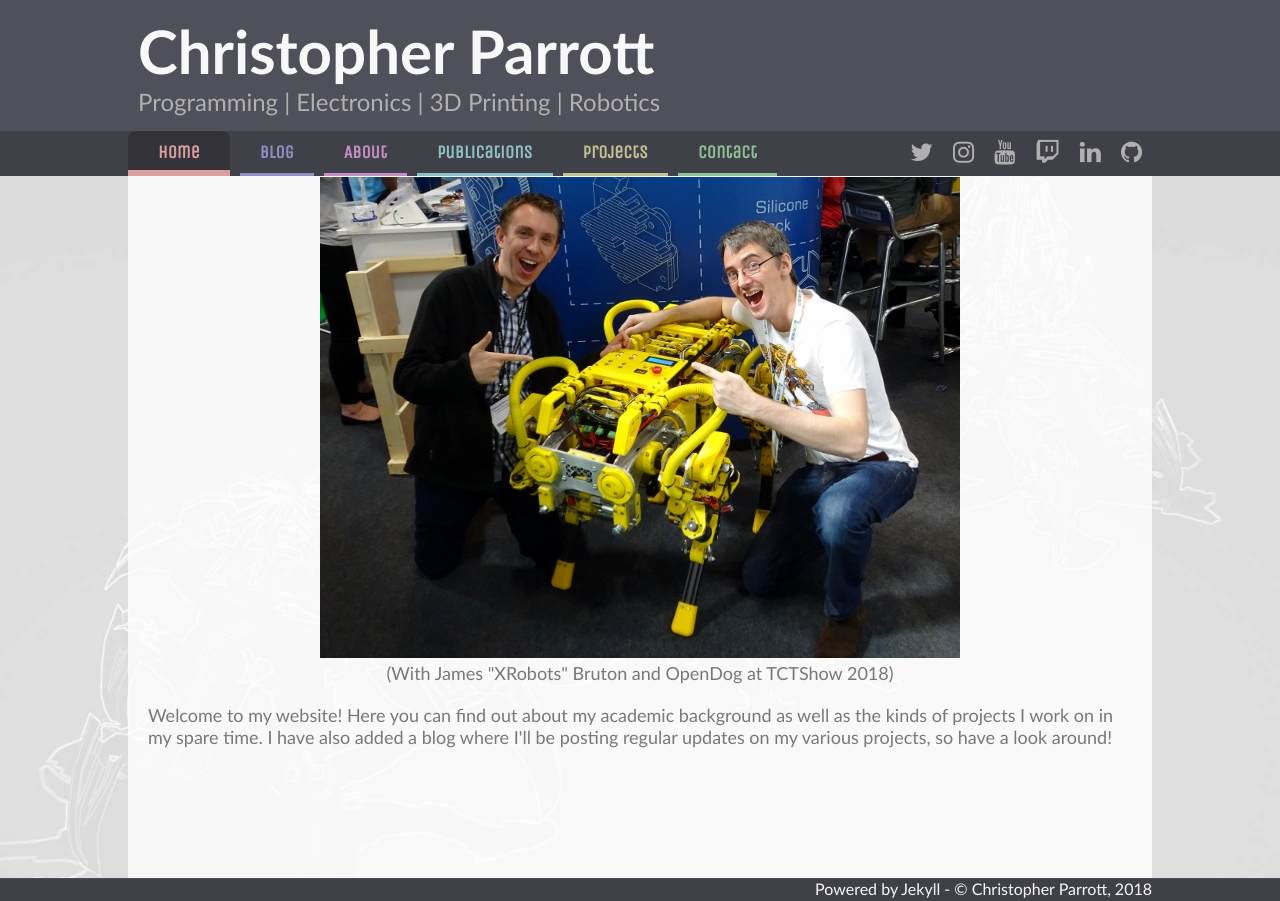
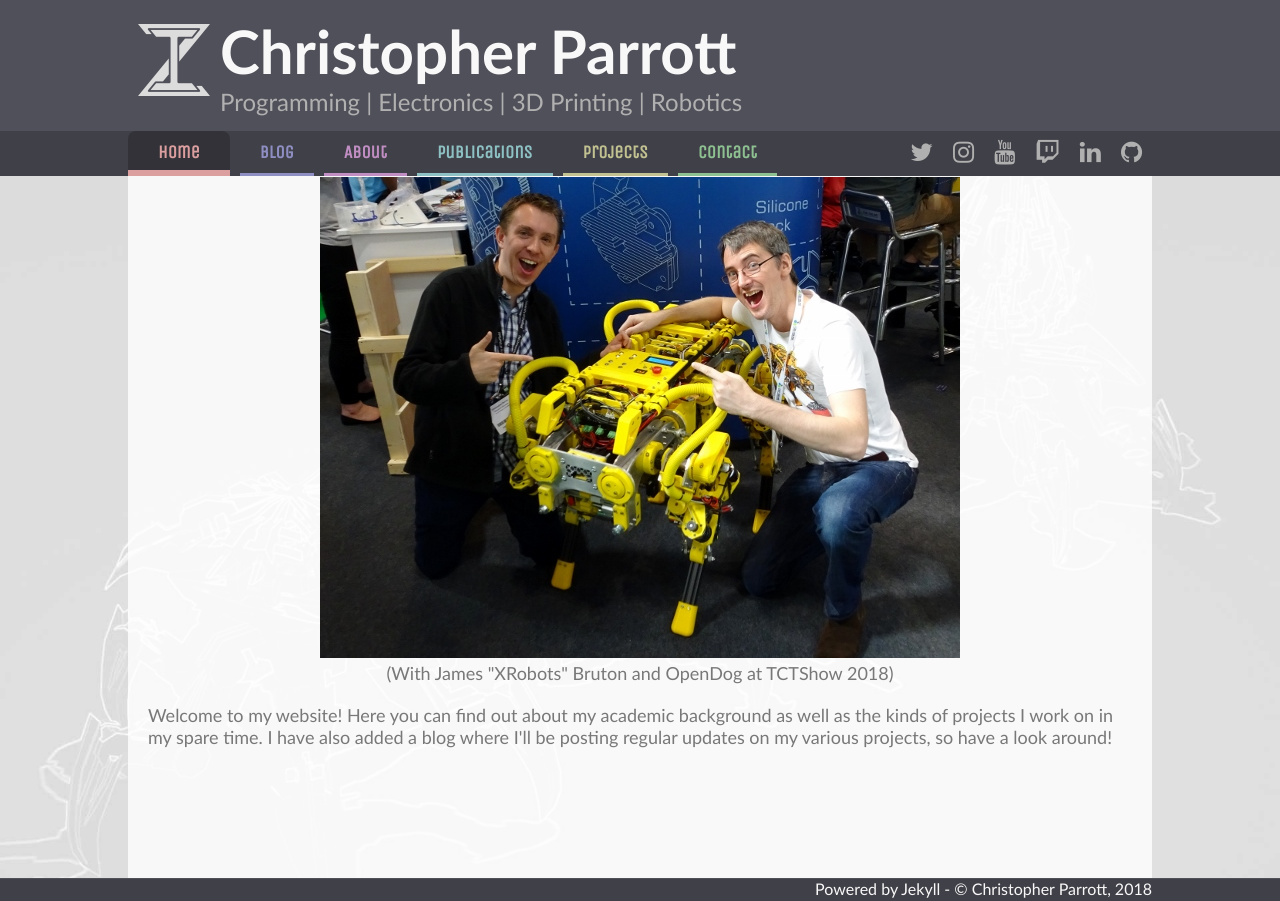
Before and after one commit to christophertmparrott/christophertmparrott.github.io, a Jekyll site: the page built from index.html, in a window 1280 px wide. Built offline with Jekyll 4.4.1, drawn with Linux system fonts in a browser that asks for light colours; some web fonts are replaced.

Commit message:
Added logo to top banner

```diff
--- a/_layouts/default.html
+++ b/_layouts/default.html
@@ -22,6 +22,7 @@
 	<body>
 		<header>
 			<div class="column">
+				<img src="/images/logoZI.png" alt="ZI"/>
 				<h1>Christopher Parrott</h1>
 				<h2>Programming | Electronics | 3D Printing | Robotics</h2>
 			</div>
--- a/css/main.css
+++ b/css/main.css
@@ -38,7 +38,8 @@ header  h1 {
 	font-weight: bold;
 	font-family: 'Iceland', Calibri, Arial, sans-serif;
 	padding-bottom: 0px;
-	transition: font-size .5s;
+	padding-left: 92px;
+	transition: font-size .5s, padding-left .5s;
 }
 
 header  h2 {
@@ -47,11 +48,20 @@ header  h2 {
 	font-family: 'Iceland', Calibri, Arial, sans-serif;
 	text-align: left;
 	padding-bottom: 15px;
-	padding-left: 10px;
+	padding-left: 92px;
 	white-space: nowrap;
 	text-decoration: none;
 	margin-bottom: 0px;
-	transition: font-size .5s;
+	transition: font-size .5s, padding-left .5s;
+}
+
+header img {
+	position: absolute;
+	padding-left: 10px;
+	padding-top: 24px;
+	width: 72px;
+	height: 72px;
+	transition: width .5s, height .5s, padding-top .5s;
 }
 
 footer {
@@ -201,8 +211,9 @@ p, article ul > li{
 	h2 { font-size: 30px; }
 	h3 { font-size: 22px; }
 	strong { font-size: 20px; }
-	header h1 {font-size: 44px; }
-	header h2 {font-size: 18px; }
+	header h1 {font-size: 44px; padding-left: 70px; }
+	header h2 {font-size: 18px; padding-left: 70px; }
+	header img {width: 55px; height: 55px; padding-top: 21px;}
 	footer {font-size: 14px; height: 20px; bottom: 20px; }
 	.box {padding-top: 146px; padding-left: 10px; padding-right: 10px; }
 }
@@ -212,8 +223,9 @@ p, article ul > li{
 	h2 { font-size: 26px; }
 	h3 { font-size: 20px; }
 	strong { font-size: 16px; }
-	header h1 {font-size: 30px; padding-top: 10px; }
-	header h2 {font-size: 12px; padding-bottom: 10px; }
+	header h1 {font-size: 30px; padding-top: 10px; padding-left: 51px; }
+	header h2 {font-size: 12px; padding-bottom: 10px; padding-left: 51px; }
+	header img {width: 36px; height: 36px; padding-top: 15px;}
 	footer {font-size: 10px; height: 16px; bottom: 16px; }
 	.box {padding-top: 110px; padding-left: 5px; padding-right: 5px; }
 }
```
Also changed, not shown: images/logoZI.png (added).
